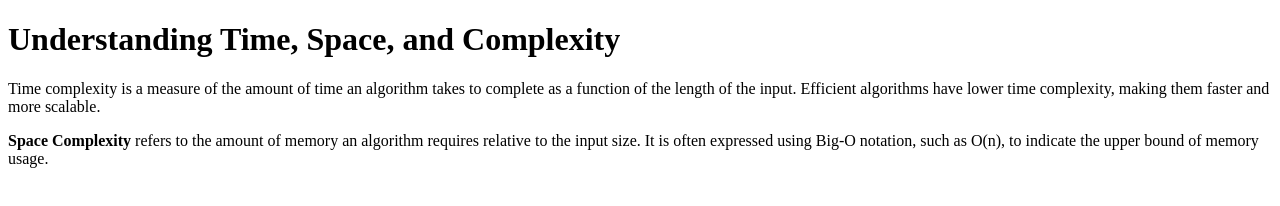
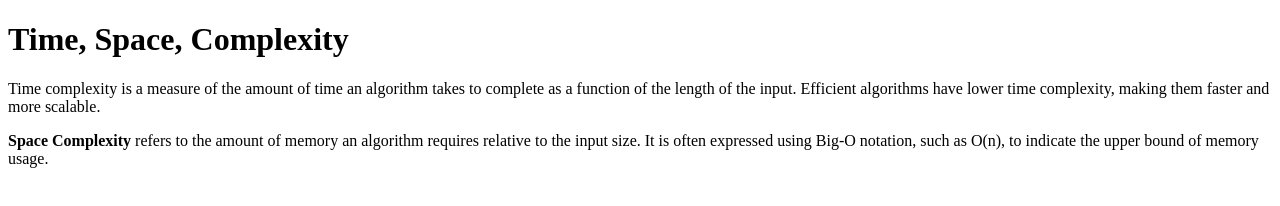
Before and after one commit to acciojob/time-and-space-complexity-MalbhagePornima, a website: page main.html in a window 1280 px wide. Drawn offline with Linux system fonts and the light colour scheme.

Commit message:
created a submission

```diff
--- a/main.html
+++ b/main.html
@@ -8,7 +8,7 @@
 
 <body>
 	<!-- the entire body must be written by student -->
-	<h1>Understanding Time, Space, and Complexity</h1>
+	<h1> Time, Space, Complexity</h1>
     <p>Time complexity is a measure of the amount of time an algorithm takes to complete as a function of the length of the input. Efficient algorithms have lower time complexity, making them faster and more scalable.</p>
     <p><b>Space Complexity</b> refers to the amount of memory an algorithm requires relative to the input size. It is often expressed using Big-O notation, such as O(n), to indicate the upper bound of memory usage.</p>
     <script type="text/javascript" src="./script.js">
```
